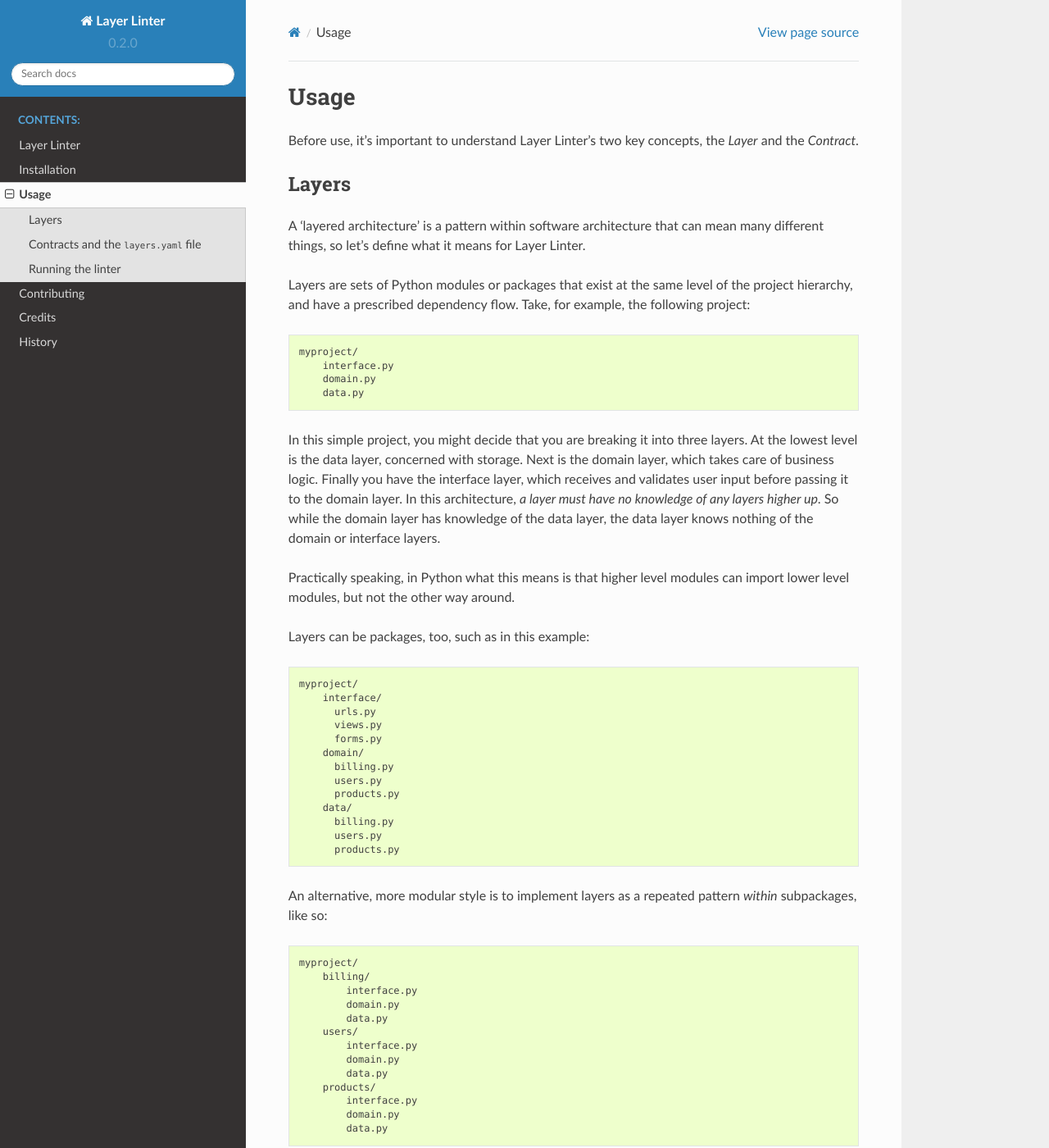
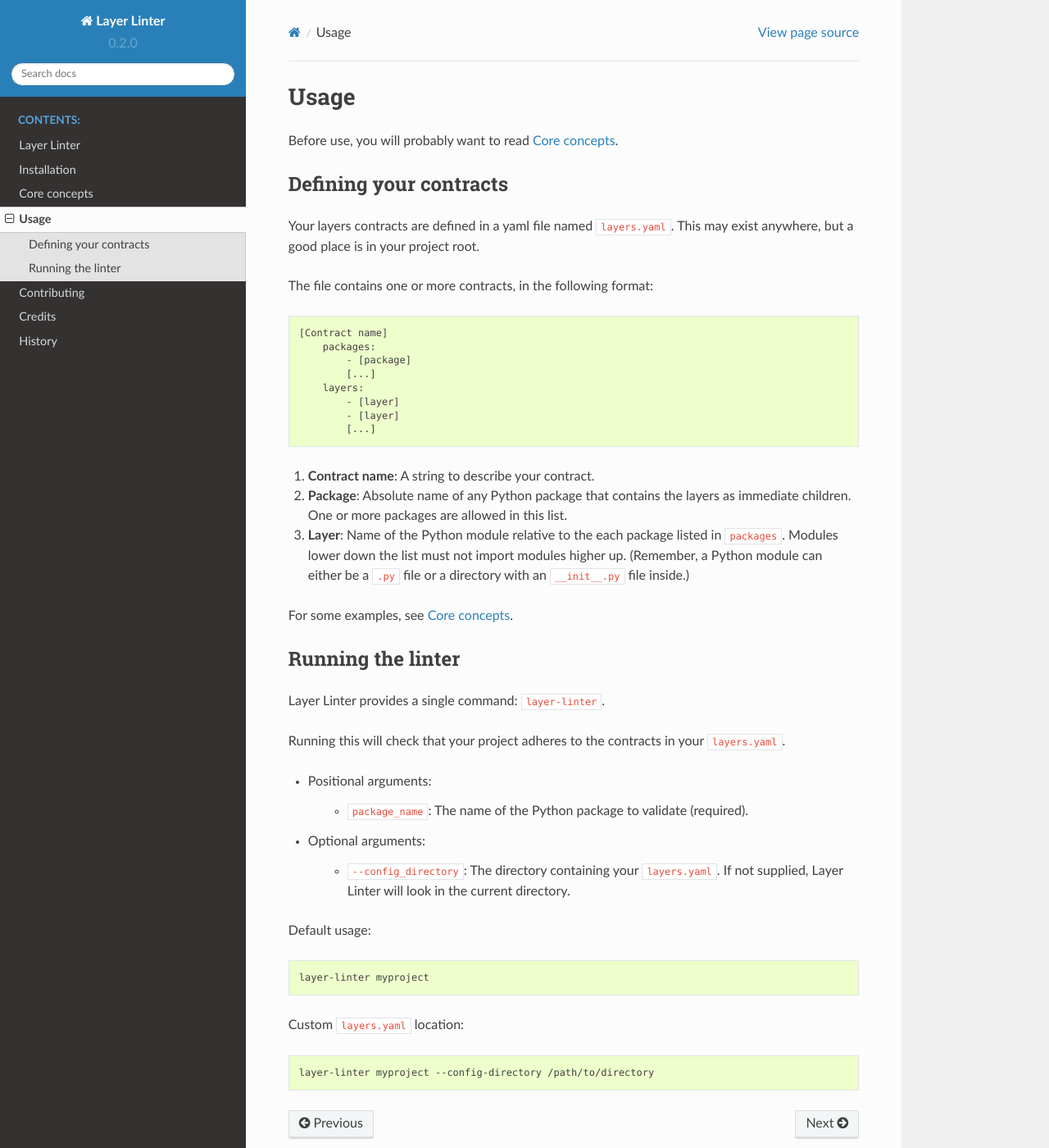
Before and after one commit to seddonym/layer_linter, a Sphinx documentation site: the page built from docs/usage.rst, in a window 1280 px wide and 1400 px high. Shown: the whole window at 82% size. Built offline with Sphinx 7.4.7 and the Read the Docs theme 2.0.0, drawn with Linux system fonts in a browser that asks for light colours; some of the changed text lies outside the part shown.

```diff
--- a/HISTORY.rst
+++ b/HISTORY.rst
@@ -6,3 +6,8 @@ History
 ------------------
 
 * First release on PyPI.
+
+0.2.0 (2018-06-24)
+------------------
+
+* Look for ``layers.yaml`` in current working directory.
--- /dev/null
+++ b/docs/concepts.rst
@@ -0,0 +1,149 @@
+=============
+Core concepts
+=============
+
+Layer Linter has two key concepts, the *Layer* and the *Contract*.
+
+Layers are a concept used in software architecture. They are used to describe
+the organizing of an application into distinct sections, or 'layers'.
+Each layer is concerned with a different level of detail. For example,
+a three-tier architecture may involve a data layer, a domain layer and an
+interface layer. The data layer is concerned with the lowest level (storage),
+while the interface layer is concerned with the highest level (receiving/validating user input).
+In the middle is the domain layer, which takes care of business logic.
+
+Typically, the lower level layers will be ignorant of higher levels. This means
+that something in the domain layer can use utilities provided by the data layer,
+but not the other way around. In other words, there is a dependency flow from
+low to high.
+
+Layer Linter focuses on this dependency flow within a single Python codebase. It
+sees layers as sets of Python modules or packages that exist at the same
+level of the project hierarchy, and have a prescribed dependency flow.
+
+Simple 3-tier architecture
+--------------------------
+
+The three-tier architecture described above might be organised in Python the following way:
+
+.. code-block:: none
+
+    myproject/
+        interface.py
+        domain.py
+        data.py
+
+However, in Python there is no built in way of enforcing the dependency flow of
+``data`` to ``domain`` to ``interface``. This is where the concept of a *Contract* comes in.
+You can use a contract to prescribe this dependency flow. This can be represented
+in yaml format:
+
+.. code-block:: none
+
+    Three-tier contract:
+        packages:
+            myproject
+        layers:
+            - interface
+            - domain
+            - data
+
+This has three components:
+
+1. **Name**: in this case, 'Three-tier contract'. This can be anything you like,
+   and is just used when reporting a broken contract.
+2. **Packages**: This lists each package that contains the layers. In this case,
+   our layers are at the top level, so we only specify the top-level package.
+3. **Layers**: A list of the modules (or subpackages) to be treated as layers.
+   The order runs from high level to low level.
+
+N.B. Layers do not have to be standalone modules (i.e. single ``.py`` files). The
+contract above could also apply to a codebase whose layers are subpackages like this:
+
+.. code-block:: none
+
+    myproject/
+        interface/
+            __init__.py
+            urls.py
+            views.py
+            forms.py
+        domain/
+            __init__.py
+            billing.py
+            products.py
+            users.py
+        data/
+            __init__.py
+            billing.py
+            products.py
+            users.py
+
+Modular layers
+--------------
+
+An alternative, more modular style is to implement layers as a repeated pattern
+*within* subpackages, like so:
+
+.. code-block:: none
+
+    myproject/
+        billing/
+            interface.py
+            domain.py
+            data.py
+        products/
+            interface.py
+            domain.py
+            data.py
+        users/
+            interface.py
+            domain.py
+            data.py
+
+This could be described in a contract as follows:
+
+.. code-block:: none
+
+    Modular Contract:
+        packages:
+            - myproject.billing
+            - myproject.products
+            - myproject.users
+        layers:
+            - interface
+            - domain
+            - data
+
+Multiple contracts
+------------------
+
+You may also wish to have multiple contracts. Take the following example:
+
+.. code-block:: none
+
+    Top level:
+        packages:
+            myproject
+        layers:
+            - billing
+            - products
+            - users
+
+    Modular three-tier:
+        packages:
+            - myproject.billing
+            - myproject.products
+            - myproject.users
+        layers:
+            - interface
+            - domain
+            - data
+
+This would enforce dependency flow both *within your modules* (``data`` to ``domain`` to ``interface``)
+and also *between them* (``users`` to ``products`` to ``billing``).
+
+(For further reading on Layers, see
+`the Wikipedia page on Multitier Architecture`_).
+
+.. _`the Wikipedia page on Multitier Architecture`: https://en.wikipedia.org/wiki/Multitier_architecture
--- a/docs/index.rst
+++ b/docs/index.rst
@@ -7,6 +7,7 @@ Welcome to Layer Linter's documentation!
 
    readme
    installation
+   concepts
    usage
    contributing
    authors
--- a/docs/installation.rst
+++ b/docs/installation.rst
@@ -16,7 +16,7 @@ To install Layer Linter, run this command in your terminal:
 
 .. code-block:: console
 
-    $ pip install layer_linter
+    $ pip install layer-linter
 
 This is the preferred method to install Layer Linter, as it will always install the most recent stable release.
 
--- a/docs/usage.rst
+++ b/docs/usage.rst
@@ -2,127 +2,61 @@
 Usage
 =====
 
-Before use, it's important to understand Layer Linter's two key concepts,
-the *Layer* and the *Contract*.
+Before use, you will probably want to read :doc:`concepts`.
 
-Layers
-------
+Defining your contracts
+-----------------------
 
-A 'layered architecture' is a pattern within software architecture that can mean
-many different things, so let's define what it means for Layer Linter.
+Your layers contracts are defined in a yaml file named ``layers.yaml``. This
+may exist anywhere, but a good place is in your project root.
 
-Layers are sets of Python modules or packages that exist at the same
-level of the project hierarchy, and have a prescribed dependency flow.
-Take, for example, the following project:
+The file contains one or more contracts, in the following format:
 
 .. code-block:: none
 
-    myproject/
-        interface.py
-        domain.py
-        data.py
+    [Contract name]
+        packages:
+            - [package]
+            [...]
+        layers:
+            - [layer]
+            - [layer]
+            [...]
 
-In this simple project, you might decide that you are breaking it into three layers.
-At the lowest level is the data layer, concerned with storage. Next is the domain layer,
-which takes care of business logic. Finally you have the interface layer, which receives
-and validates user input before passing it to the domain layer. In this architecture,
-*a layer must have no knowledge of any layers higher up*. So while the domain layer has knowledge
-of the data layer, the data layer knows nothing of the domain or interface layers.
+1. **Contract name**: A string to describe your contract.
+2. **Package**: Absolute name of any Python package that contains the layers as
+   immediate children. One or more packages are allowed in this list.
+3. **Layer**: Name of the Python module relative to the each package listed in
+   ``packages``. Modules lower down the list must not import modules higher up.
+   (Remember, a Python module can either be a ``.py`` file or a directory with
+   an ``__init__.py`` file inside.)
 
-Practically speaking, in Python what this means is that higher level modules can import
-lower level modules, but not the other way around.
-
-Layers can be packages, too, such as in this example:
-
-.. code-block:: none
-
-    myproject/
-        interface/
-          urls.py
-          views.py
-          forms.py
-        domain/
-          billing.py
-          users.py
-          products.py
-        data/
-          billing.py
-          users.py
-          products.py
-
-An alternative, more modular style is to implement layers as a repeated pattern *within* subpackages, like so:
-
-.. code-block:: none
-
-    myproject/
-        billing/
-            interface.py
-            domain.py
-            data.py
-        users/
-            interface.py
-            domain.py
-            data.py
-        products/
-            interface.py
-            domain.py
-            data.py
-
-(For further reading on Layers, see
-`the Wikipedia page on Multitier Architecture`_).
-
-Contracts and the ``layers.yaml`` file
---------------------------------------
-
-A *Contract* is an agreement to adhere to a particular layered architecture. For
-example, you may wish to say that your layers are ``data``, ``domain`` and ``interface``,
-in order from low to high level.
-
-You define your Contracts in a ``layers.yaml`` file. Give your contract a name
-(in this case 'My Layers Contract'), specify which packages this applies to,
-and list your layers in order from low to high.
-
-.. code-block:: none
-
-    My Layers Contract:
-      packages:
-        - myproject
-      layers:
-        - lowlevelmodule
-        - mediumlevelmodule
-        - highlevelmodule
-
-For the more modular style described above, you can specify multiple packages:
-
-.. code-block:: none
-
-    Modular Contract:
-          packages:
-            - myproject.billing
-            - myproject.users
-            - myproject.products
-          layers:
-            - lowlevelmodule
-            - mediumlevelmodule
-            - highlevelmodule
-
-You may include multiple contracts in the same file.
+For some examples, see :doc:`concepts`.
 
 Running the linter
 ------------------
 
-Once your ``layers.yaml`` file is ready, run the following command to check. (Most likely
-you will want to include this as part of your test run.)
+Layer Linter provides a single command: ``layer-linter``.
+
+Running this will check that your project adheres to the contracts in your ``layers.yaml``.
+
+- Positional arguments:
+
+    - ``package_name``: The name of the Python package to validate (required).
+
+- Optional arguments:
+
+    - ``--config_directory``: The directory containing your ``layers.yaml``. If not
+      supplied, Layer Linter will look in the current directory.
+
+Default usage:
 
 .. code-block:: none
 
     layer-linter myproject
 
-You may specify a custom location for ``layers.yaml`` with the ``--config-directory``
-argument:
+Custom ``layers.yaml`` location:
 
 .. code-block:: none
 
-    layer-linter myproject --config-directory path/to/layers.yaml
-
-.. _`the Wikipedia page on Multitier Architecture`: https://en.wikipedia.org/wiki/Multitier_architecture
+    layer-linter myproject --config-directory /path/to/directory
--- a/layers.yml
+++ b/layers.yml
@@ -2,7 +2,7 @@ Layer Linter architecture:
   packages:
     - layer_linter
   layers:
+    - cmdline
+    - report
+    - contract
     - dependencies
-    - contract
-    - report
-    - cmdline
```
Also changed, not shown: AUTHORS.rst (+10 -0 lines), CONTRIBUTING.rst (+3 -15 lines), README.rst (+4 -13 lines), 7 other files.
